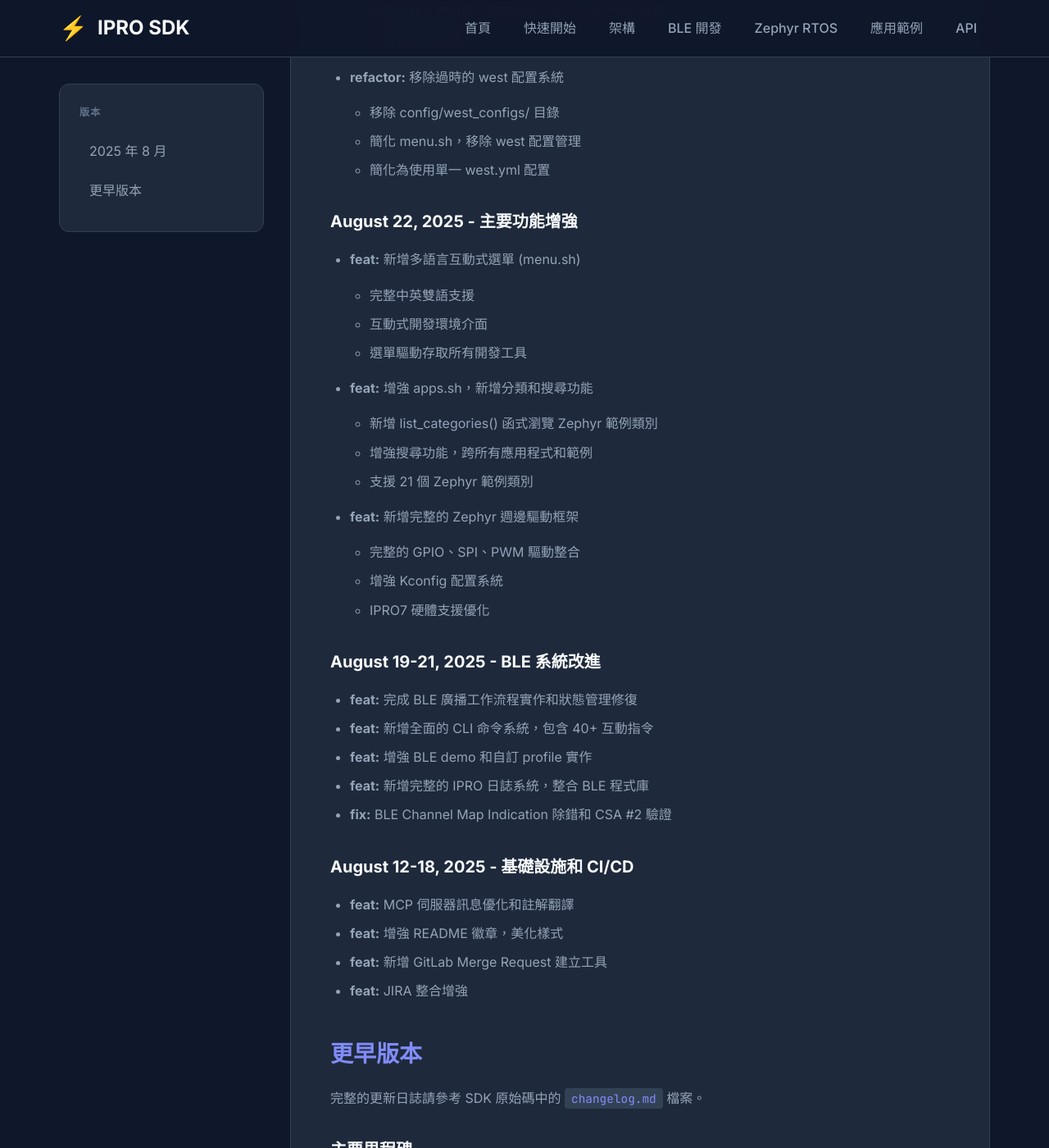
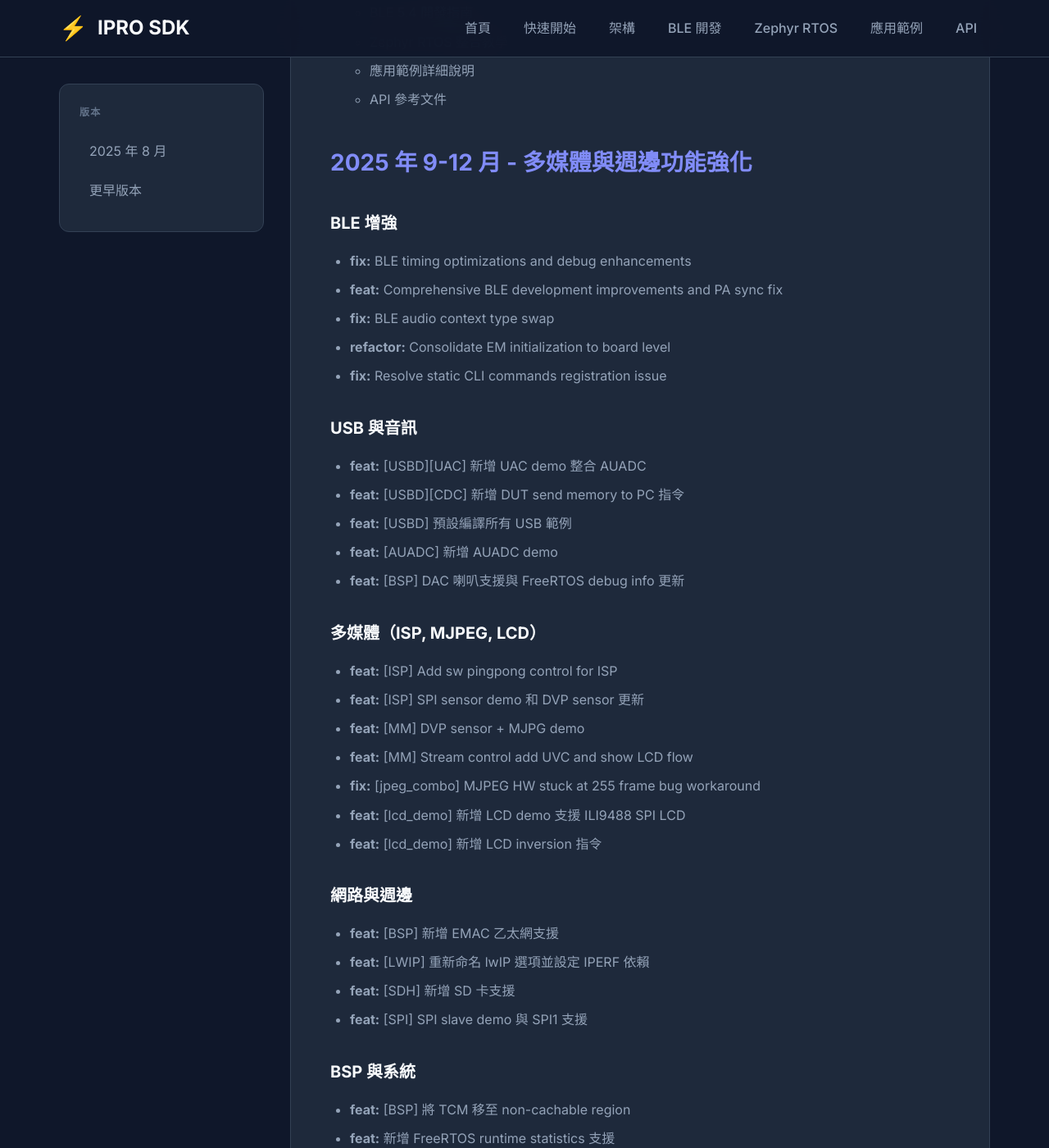
Before and after one commit to INTELPRO-INC/ipro-sdk-docs, a Jekyll site: the page built from changelog.html, in a window 1280 px wide and 1400 px high, scrolled down 568 px. Shown: the whole window at 82% size. Built offline with Jekyll 4.4.1, drawn with Linux system fonts in a browser that asks for light colours; nearby versions of some CDN libraries; some of the changed text lies outside the part shown.

Commit message:
docs: update website with latest SDK features (Dec 2025)
- Update index.html ipro7_demo card with multimedia features
- Update applications.html with comprehensive ipro7_demo description
- Add September-December 2025 changelog entries
- Add peripheral driver support table to architecture.html
- Update application overview table

```diff
--- a/_layouts/default.html
+++ b/_layouts/default.html
@@ -84,7 +84,7 @@
                 </div>
             </div>
             <div class="footer-bottom">
-                <p>&copy; 2025 IPRO SDK. All rights reserved.</p>
+                <p>&copy; 2025 IPRO SDK. All rights reserved. | 最後更新：2025 年 12 月</p>
             </div>
         </div>
     </footer>
--- a/changelog.html
+++ b/changelog.html
@@ -17,6 +17,78 @@
     <article class="doc-content">
         <h1>更新日誌</h1>
         <p>IPRO SDK 的版本更新記錄。</p>
+
+        <section id="dec-2025">
+            <h2>2025 年 12 月</h2>
+
+            <h3>December 2025 - 文件網站上線</h3>
+            <ul>
+                <li><strong>docs:</strong> IPRO SDK 文件網站正式上線 GitHub Pages
+                    <ul>
+                        <li>完整的快速開始指南</li>
+                        <li>架構概覽與元件說明</li>
+                        <li>BLE 5.4 開發指南</li>
+                        <li>Zephyr RTOS 整合教學</li>
+                        <li>應用範例詳細說明</li>
+                        <li>API 參考文件</li>
+                    </ul>
+                </li>
+            </ul>
+        </section>
+
+        <section id="sep-dec-2025">
+            <h2>2025 年 9-12 月 - 多媒體與週邊功能強化</h2>
+
+            <h3>BLE 增強</h3>
+            <ul>
+                <li><strong>fix:</strong> BLE timing optimizations and debug enhancements</li>
+                <li><strong>feat:</strong> Comprehensive BLE development improvements and PA sync fix</li>
+                <li><strong>fix:</strong> BLE audio context type swap</li>
+                <li><strong>refactor:</strong> Consolidate EM initialization to board level</li>
+                <li><strong>fix:</strong> Resolve static CLI commands registration issue</li>
+            </ul>
+
+            <h3>USB 與音訊</h3>
+            <ul>
+                <li><strong>feat:</strong> [USBD][UAC] 新增 UAC demo 整合 AUADC</li>
+                <li><strong>feat:</strong> [USBD][CDC] 新增 DUT send memory to PC 指令</li>
+                <li><strong>feat:</strong> [USBD] 預設編譯所有 USB 範例</li>
+                <li><strong>feat:</strong> [AUADC] 新增 AUADC demo</li>
+                <li><strong>feat:</strong> [BSP] DAC 喇叭支援與 FreeRTOS debug info 更新</li>
+            </ul>
+
+            <h3>多媒體（ISP, MJPEG, LCD）</h3>
+            <ul>
+                <li><strong>feat:</strong> [ISP] Add sw pingpong control for ISP</li>
+                <li><strong>feat:</strong> [ISP] SPI sensor demo 和 DVP sensor 更新</li>
+                <li><strong>feat:</strong> [MM] DVP sensor + MJPG demo</li>
+                <li><strong>feat:</strong> [MM] Stream control add UVC and show LCD flow</li>
+                <li><strong>fix:</strong> [jpeg_combo] MJPEG HW stuck at 255 frame bug workaround</li>
+                <li><strong>feat:</strong> [lcd_demo] 新增 LCD demo 支援 ILI9488 SPI LCD</li>
+                <li><strong>feat:</strong> [lcd_demo] 新增 LCD inversion 指令</li>
+            </ul>
+
+            <h3>網路與週邊</h3>
+            <ul>
+                <li><strong>feat:</strong> [BSP] 新增 EMAC 乙太網支援</li>
+                <li><strong>feat:</strong> [LWIP] 重新命名 lwIP 選項並設定 IPERF 依賴</li>
+                <li><strong>feat:</strong> [SDH] 新增 SD 卡支援</li>
+                <li><strong>feat:</strong> [SPI] SPI slave demo 與 SPI1 支援</li>
+            </ul>
+
+            <h3>BSP 與系統</h3>
+            <ul>
+                <li><strong>feat:</strong> [BSP] 將 TCM 移至 non-cachable region</li>
+                <li><strong>feat:</strong> 新增 FreeRTOS runtime statistics 支援</li>
+                <li><strong>feat:</strong> [DBG] 新增 frame pointer 和 backtrace chain 支援</li>
+                <li><strong>fix:</strong> 實作 dynamic OCRAM sizing</li>
+            </ul>
+
+            <h3>CI/CD</h3>
+            <ul>
+                <li><strong>feat:</strong> 啟用 Teams notifications for all pipeline triggers</li>
+            </ul>
+        </section>
 
         <section id="aug-2025">
             <h2>2025 年 8 月</h2>
@@ -72,6 +144,7 @@
                 <li><strong>feat:</strong> 增強 BLE demo 和自訂 profile 實作</li>
                 <li><strong>feat:</strong> 新增完整的 IPRO 日誌系統，整合 BLE 程式庫</li>
                 <li><strong>fix:</strong> BLE Channel Map Indication 除錯和 CSA #2 驗證</li>
+                <li><strong>feat:</strong> OTA 韌體更新功能整合</li>
             </ul>
 
             <h3>August 12-18, 2025 - 基礎設施和 CI/CD</h3>
@@ -80,6 +153,7 @@
                 <li><strong>feat:</strong> 增強 README 徽章，美化樣式</li>
                 <li><strong>feat:</strong> 新增 GitLab Merge Request 建立工具</li>
                 <li><strong>feat:</strong> JIRA 整合增強</li>
+                <li><strong>feat:</strong> VS Code 擴展功能更新 (v0.0.7)</li>
             </ul>
         </section>
 
```
Also changed, not shown: applications.html (+34 -7 lines), architecture.html (+46 -0 lines), index.html (+10 -8 lines).
